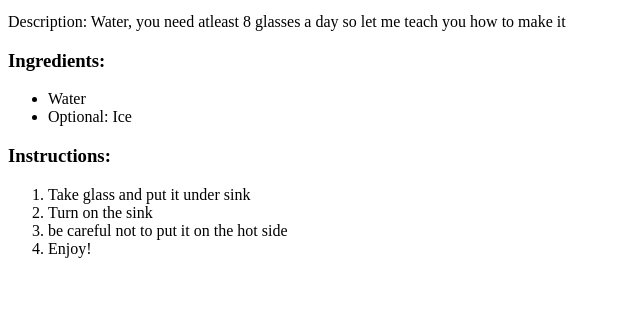
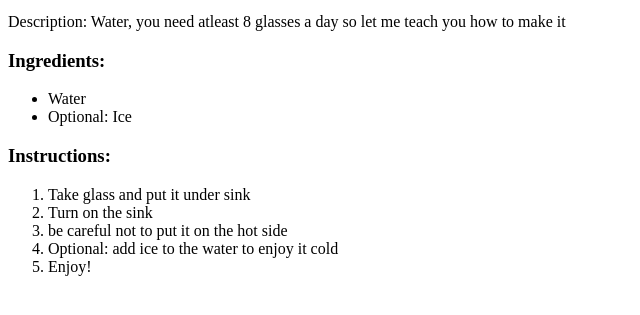
Before and after one commit to Max-Barnes/odin-recipes, a plain HTML site: page pages/water.html in a window 1280 px wide. Shown: the part 101-416 px from the top of the page, without its empty margins (0-640 px from the left). Drawn offline with Linux system fonts and the light colour scheme.

Commit message:
added optional ice step

```diff
--- a/pages/water.html
+++ b/pages/water.html
@@ -19,6 +19,7 @@
             <li>Take glass and put it under sink</li>
             <li>Turn on the sink</li>
             <li>be careful not to put it on the hot side</li>
+            <li>Optional: add ice to the water to enjoy it cold</li>
             <li>Enjoy!</li>
           </ol>
     </body>
```
